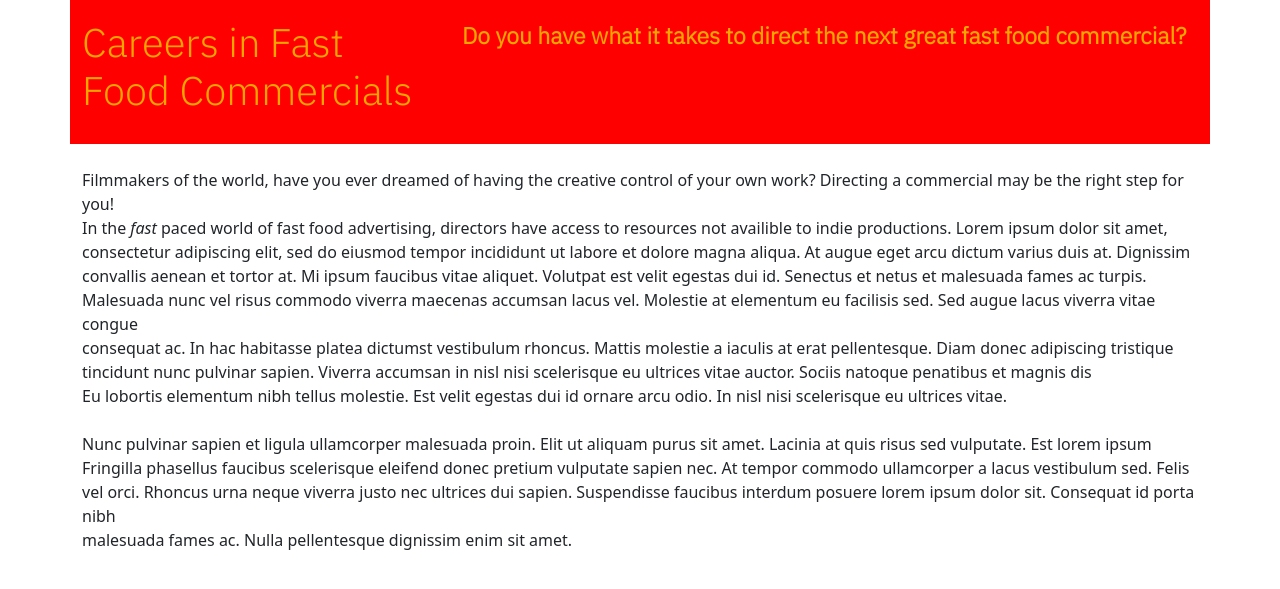
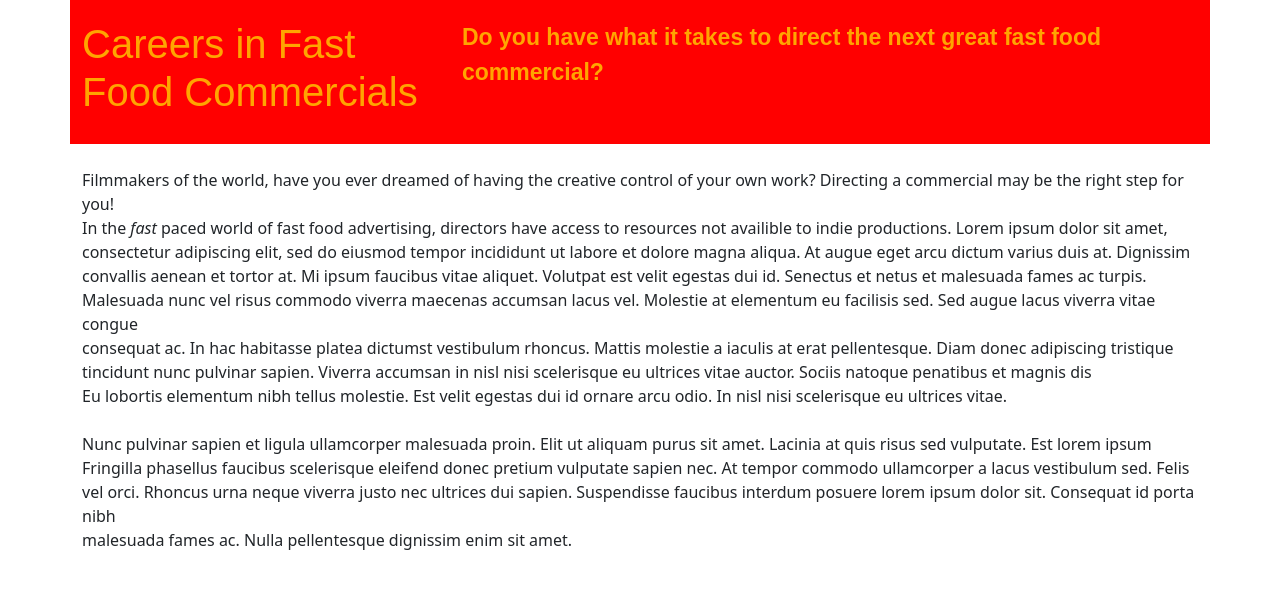
Before and after one commit to souvorinkg/cs340, a plain HTML site: page csci340lab1/index.html in a window 1280 px wide. Shown: the top 589 px of the page. Drawn offline with nearby package versions, Linux system fonts and the light colour scheme.

Commit message:
Update style.css

```diff
--- a/csci340lab1/style.css
+++ b/csci340lab1/style.css
@@ -6,7 +6,7 @@ header {
   padding: 20px;
   background-color: #ff0000;
   color: #ffa500;
-  font-family: 'IBM Plex Sans Arabic', sans-serif;
+  font-family: 'Anton', sans-serif;
   font-weight: bold;
 }
 
```
